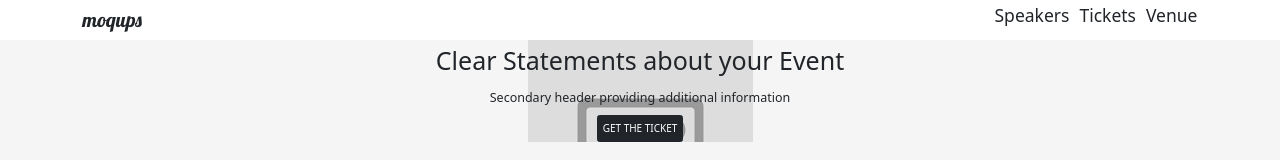
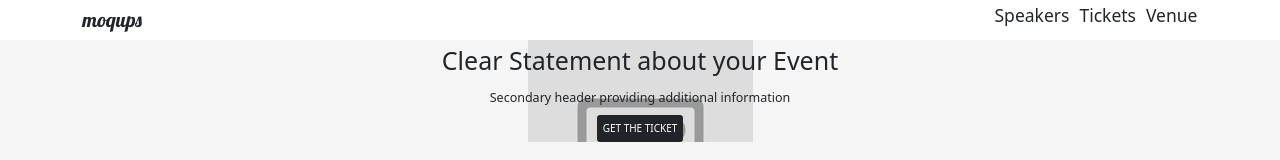
Before and after one commit to sisay2405/event-landing-page, a plain HTML site: page index.html in a window 1280 px wide. Shown: the top 160 px of the page. Drawn offline with nearby package versions, Linux system fonts and the light colour scheme.

Commit message:
update-master

```diff
--- a/index.html
+++ b/index.html
@@ -31,7 +31,7 @@
     <div class="container-fluid">
       <div class="gg ">
         <div class="clear">
-          <h1 class="p-2 flex-grow-1 bd-highlight">Clear Statements about your Event</h1>
+          <h1 class="p-2 flex-grow-1 bd-highlight">Clear Statement about your Event</h1>
           <h5 class="p-2 bd-highlight">Secondary header providing additional information </h5>
           <button type="button" class="btn btn-dark p-2 pm-3">GET THE TICKET</button>
         </div>
```
